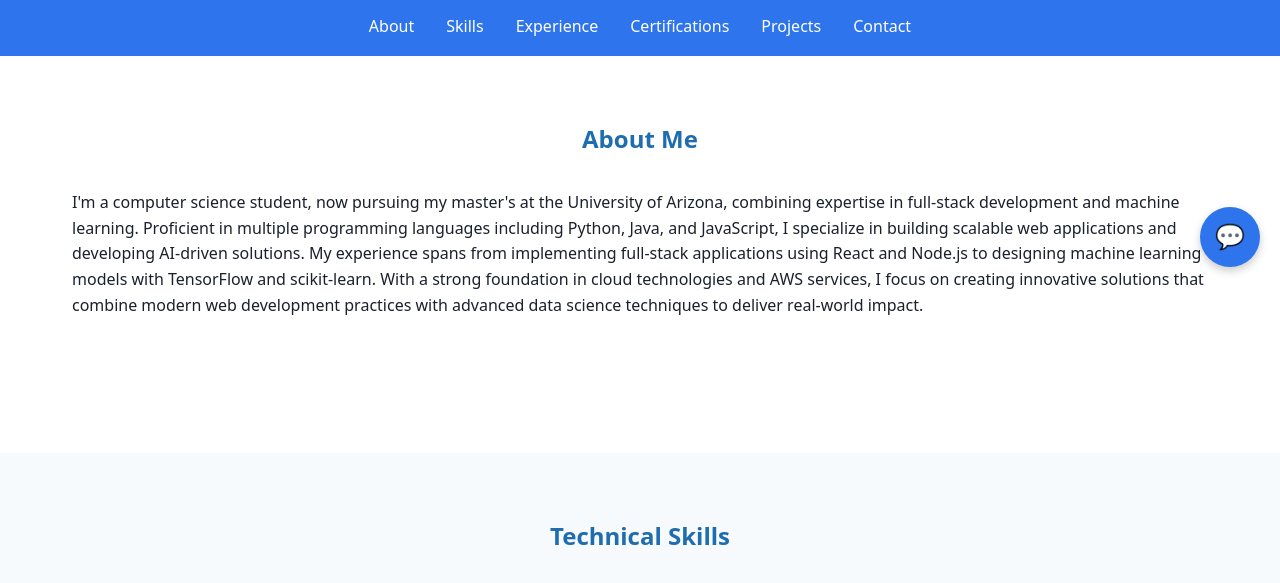
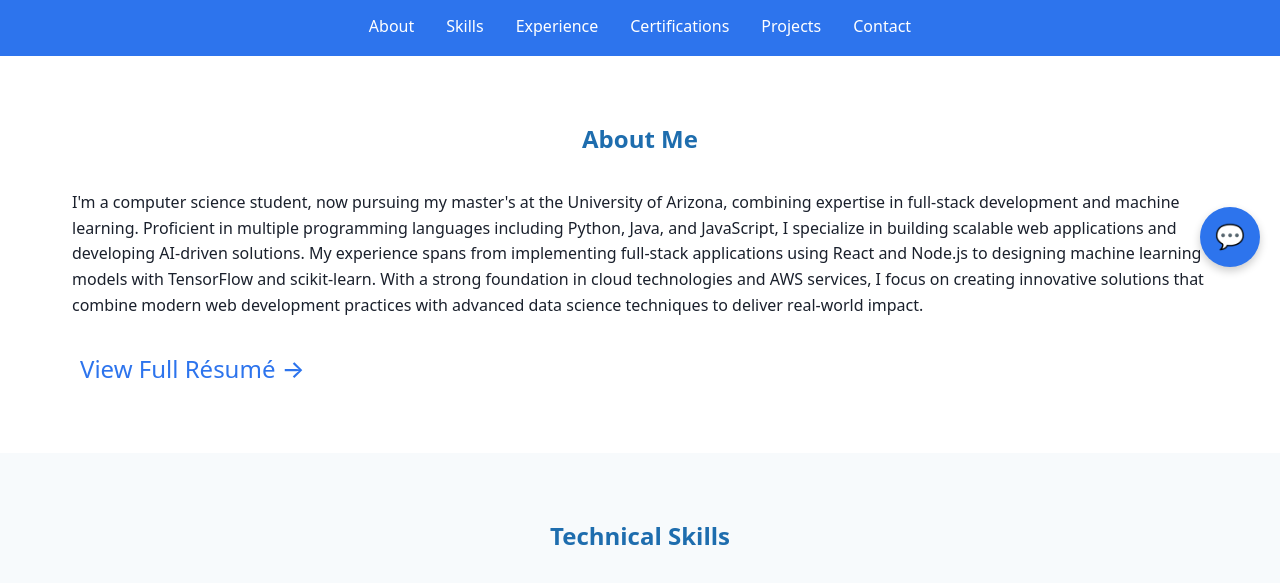
Before and after one commit to tothelast/Portfolio, a plain HTML site: page index.html in a window 1280 px wide. Shown: the part 513-1096 px from the top of the page. Drawn offline with nearby package versions, Linux system fonts and the light colour scheme.

Commit message:
fix the resume link color

```diff
--- a/assets/css/style.css
+++ b/assets/css/style.css
@@ -149,6 +149,16 @@ nav a {
 }
 
 .social-links a:hover {
+  opacity: 0.8;
+}
+
+/* Resume Link */
+.social-links .resume-link {
+  color: var(--secondary-color);
+  font-weight: 500;
+}
+
+.social-links .resume-link:hover {
   opacity: 0.8;
 }
 
--- a/index.html
+++ b/index.html
@@ -155,7 +155,7 @@
                     practices with advanced data science techniques to deliver real-world impact.</p>
 
                 <div class="social-links" style="margin-top: 2rem;">
-                    <a href="assets/files/resume.pdf" target="_blank" rel="noopener" class="btn-primary">
+                    <a href="assets/files/resume.pdf" target="_blank" rel="noopener" class="resume-link">
                         View Full Résumé →
                     </a>
                 </div>
```
